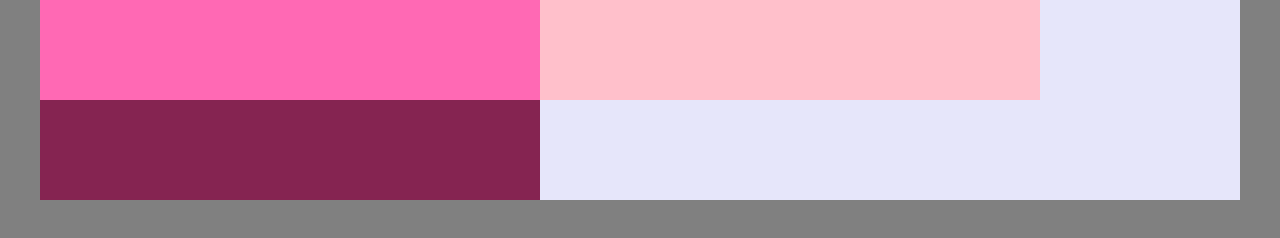
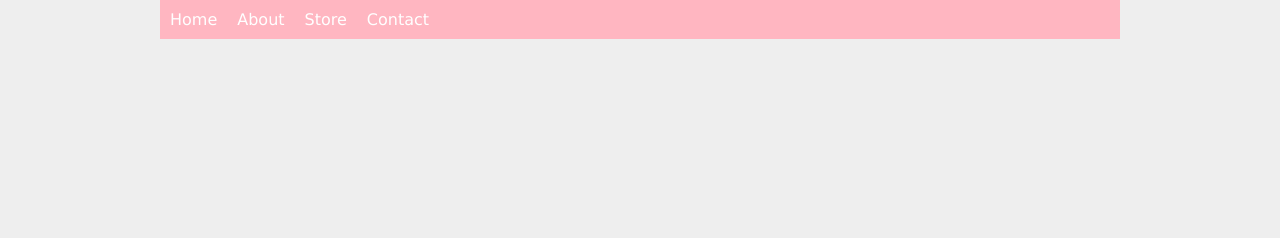
Before and after one commit to dariaria/flexbox-css, a plain HTML site: page index.html in a window 1280 px wide. Drawn offline with Linux system fonts and the light colour scheme.

Commit message:
flexbox menu changed to horizontal

```diff
--- a/index.html
+++ b/index.html
@@ -6,11 +6,16 @@
   </head>
   <body>
     <div class="wrapper">
-      <div class="flex-container">
-        <div class="box one"></div>
-        <div class="box two"></div>
-        <div class="box three"></div>
-      </div>
+
+      <nav>
+        <ul>
+          <li><a href="">Home</a></li>
+          <li><a href="">About</a></li>
+          <li><a href="">Store</a></li>
+          <li><a href="">Contact</a></li>
+        </ul>
+      </nav>
+
     </div>
   </body>
 </html>
--- a/style.css
+++ b/style.css
@@ -4,40 +4,56 @@
 }
 
 body{
-    background:grey;
-
+    background: #eee;
 }
 
 .wrapper{
     width: 100%;
-    max-width: 1200px;
+    max-width: 960px;
     margin: 0 auto;
 }
 
-.flex-container{
-    display: flex;
-    background: lavender;
-    flex-wrap: wrap;
+/* menu base styles */
+
+nav{
+    background: lightpink;
+}
+
+nav ul{
+    list-style-type: none;
+    padding: 0;
+}
+
+nav a{
+    text-decoration: none;
+    //text-align: center;
+    color: #fff;
+    display: block;
+    padding: 10px;
 
 }
 
-.box{
-    height: 100px;
-    flex-basis: 500px;
+nav a:hover{
+    background-color:palegreen;
+}
+
+/* flex styles */
+
+@media screen and (min width: 768px){}
+
+
+
+nav ul{
+
+    display: flex;
+  flex-direction: row;
+
+ }
+
+
+
+
+
+
 
 }
-
-.one{
-    background:hotpink;
-
-}
-
-.two{
-    background:pink;
-
-}
-
-.three{
-    background:rgb(133, 36, 81);
-
-}
```
